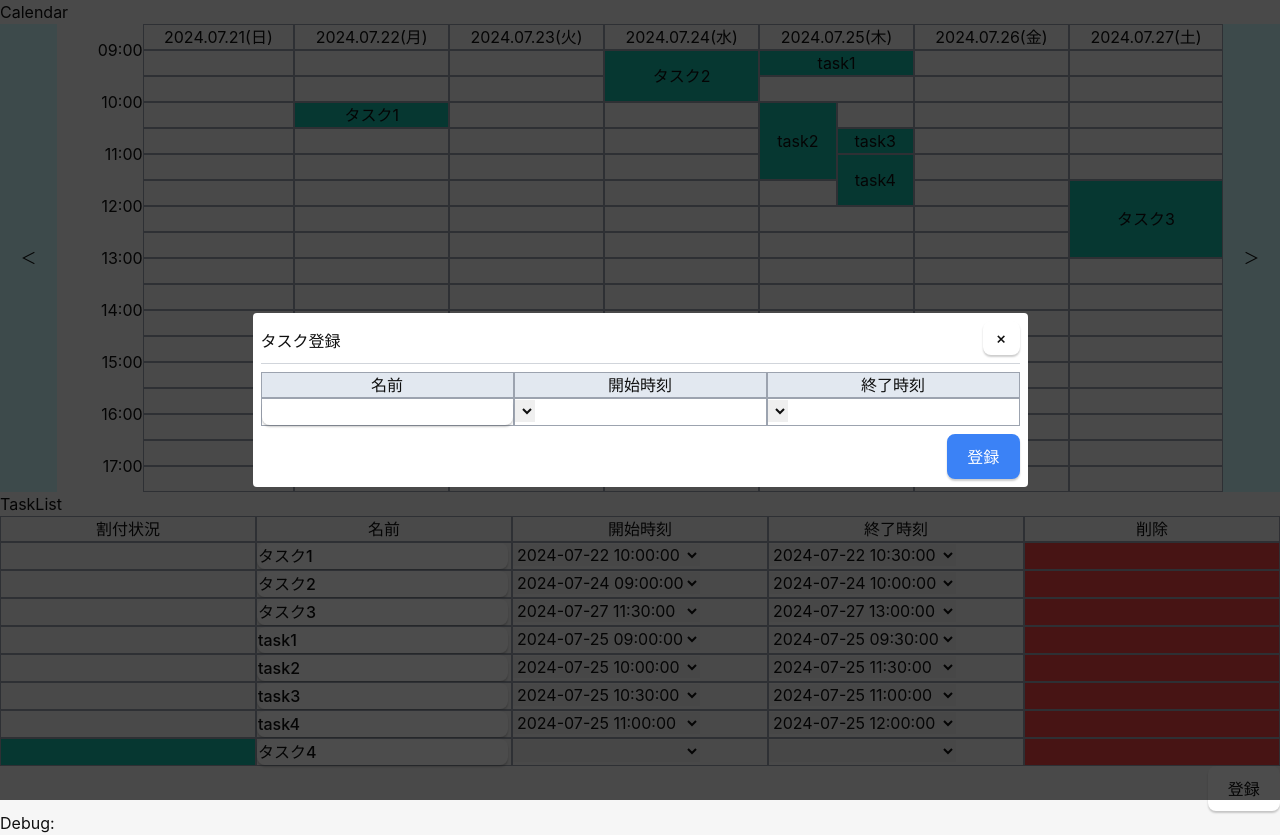
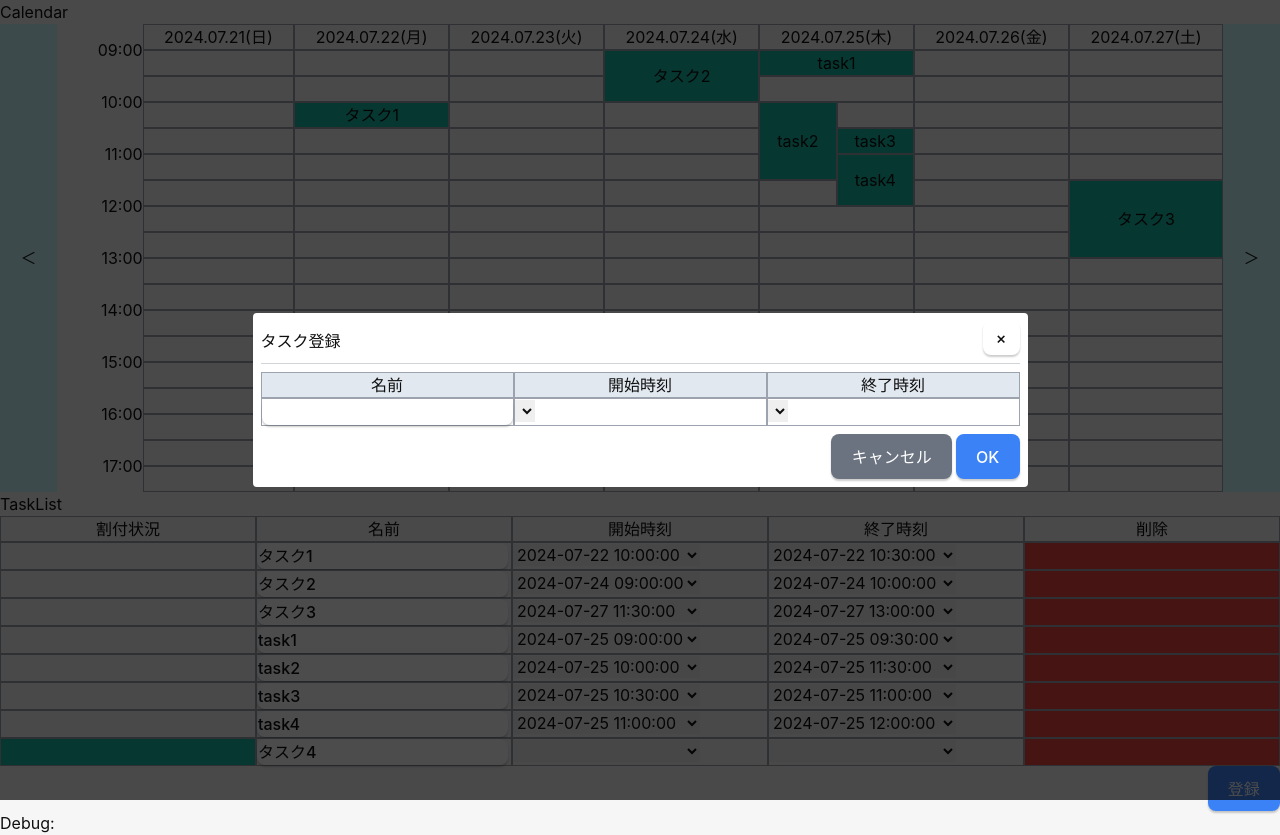
Before and after one commit to byrschcrm/tauri-app, a React (Vite) app: page / in a window 1280 px wide. Both pictures are taken after a click on the button "登録". Built offline with nearby package versions, Linux system fonts and the light colour scheme.

Commit message:
タスク登録モーダル　作成中

```diff
--- a/src/App.tsx
+++ b/src/App.tsx
@@ -9,12 +9,12 @@ function App() {
   const [tasks, setTasks] = useState<any[]>(getTasks())
   const [fromDate, setFromDate] = useState<dayjs.Dayjs>(dayjs('2024-07-21'))
 
-  // const addTask = () => {
-  //   setTasks((prevTasks) => {
-  //     const new_id = prevTasks.reduce((id, task) => id >= task.id ? id : task.id, 0) + 1
-  //     return prevTasks.concat([{ id: new_id, name: `タスク${new_id}`, start_date: null, end_date: null }])
-  //   })
-  // }
+  const addTask = (partTask: any) => {
+    setTasks((prevTasks) => {
+      const new_id = prevTasks.reduce((id, task) => id >= task.id ? id : task.id, 0) + 1
+      return prevTasks.concat([{ id: new_id, ...partTask }])
+    })
+  }
 
   const updateTask = (partTask: any) => {
     setTasks((prevTasks) => {
@@ -32,6 +32,8 @@ function App() {
     setFromDate((prevFromDate) => prevFromDate.add(diff * 7, 'd'))
   }
 
+  const emptyModalTask = { name: '', start_date: null, end_date: null }
+  const [modalTask, setModalTask] = useState(emptyModalTask)
   const [isOpenTaskModal, setIsOpenTaskModal] = useState(false)
 
   // useEffect(() => {
@@ -51,9 +53,24 @@ function App() {
       </div>
       <TaskList tasks={tasks} updateTask={updateTask} deleteTask={deleteTask} />
       <div className="flex justify-end">
-        <button onClick={() => setIsOpenTaskModal(true)}>登録</button>
+        <button className="text-white bg-blue-500" onClick={() => setIsOpenTaskModal(true)}>登録</button>
       </div>
-      <TaskModal isOpen={isOpenTaskModal} onClose={() => setIsOpenTaskModal(false)} />
+      <TaskModal
+        isOpen={isOpenTaskModal}
+        task={modalTask}
+        onEdit={(task) => {
+          setModalTask(task)
+        }}
+        onOk={() => {
+          addTask(modalTask)
+          setModalTask(emptyModalTask)
+          setIsOpenTaskModal(false)
+        }}
+        onClose={() => {
+          setModalTask(emptyModalTask)
+          setIsOpenTaskModal(false)
+        }}
+      />
       <div>
         Debug: {debug}
       </div>
--- a/src/TaskModal.tsx
+++ b/src/TaskModal.tsx
@@ -2,12 +2,15 @@ import "./App.css";
 import { FC } from 'react';
 
 type Props = {
+    task: any
     isOpen: boolean
+    onEdit: (task: any) => void
+    onOk: () => void
     onClose: () => void
 }
 
 const TaskModal: FC<Props> = (props) => {
-    const { isOpen, onClose } = props
+    const { task, isOpen, onEdit, onOk, onClose } = props
 
     return (
         <div
@@ -30,7 +33,7 @@ const TaskModal: FC<Props> = (props) => {
                         <div className="border border-gray-400 text-center bg-slate-200">開始時刻</div>
                         <div className="border border-gray-400 text-center bg-slate-200">終了時刻</div>
                         <div className="border border-gray-400">
-                            <input className="p-0" />
+                            <input className="p-0" value={task.name} onChange={(e) => onEdit({ ...task, name: e.target.value })} />
                         </div>
                         <div className="border border-gray-400">
                             <select></select>
@@ -39,8 +42,9 @@ const TaskModal: FC<Props> = (props) => {
                             <select></select>
                         </div>
                     </div>
-                    <div className="flex justify-end">
-                        <button className="text-white bg-blue-500">登録</button>
+                    <div className="flex justify-end gap-1">
+                        <button className="text-white bg-gray-500" onClick={onClose}>キャンセル</button>
+                        <button className="text-white bg-blue-500" onClick={onOk}>OK</button>
                     </div>
                 </div>
             </div>
```
